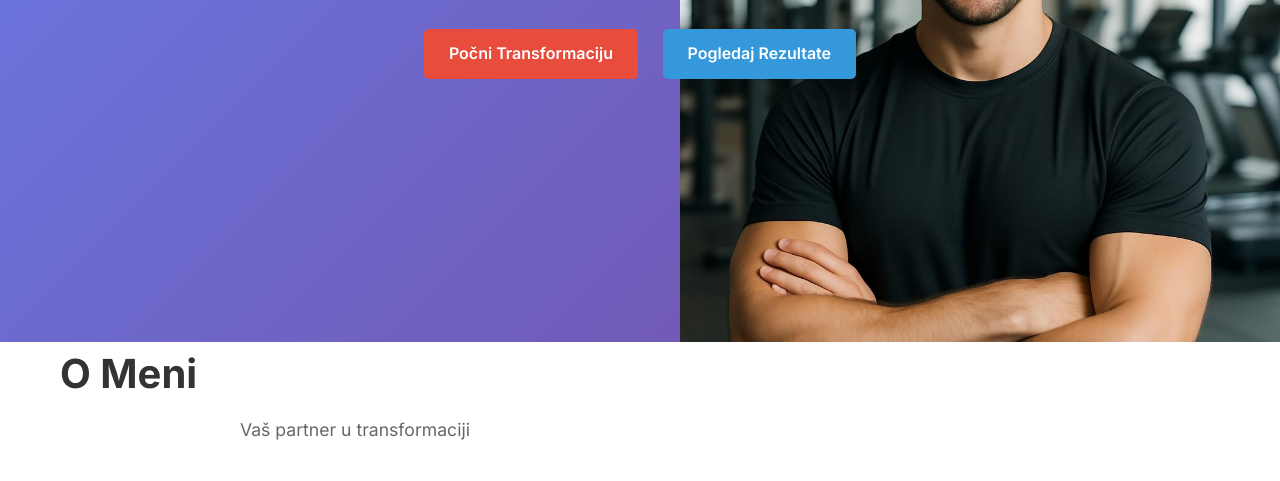
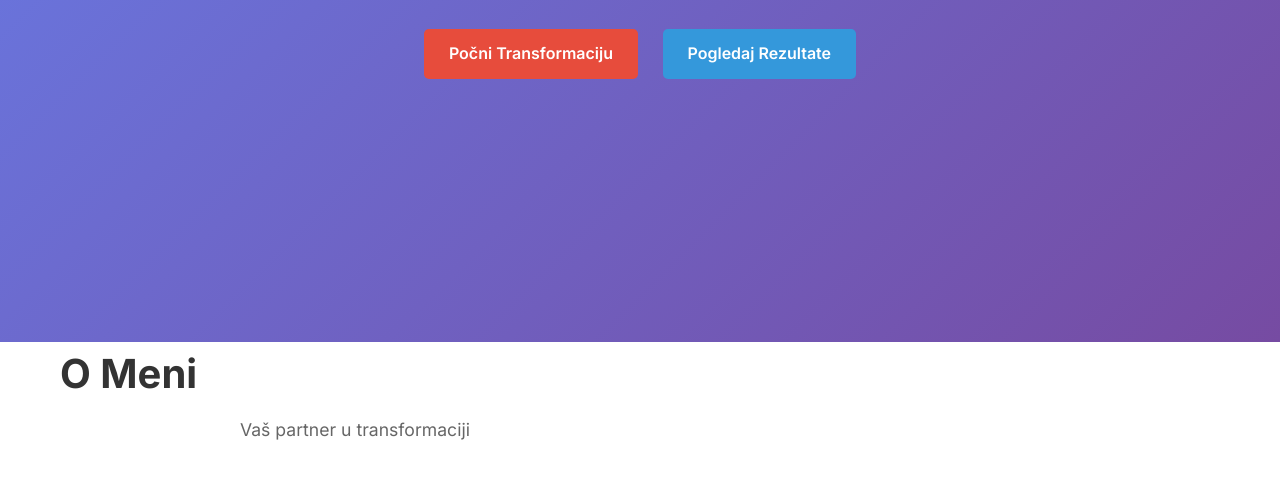
Before and after one commit to Matijaasajt123/goran-fitness-landing, a plain HTML site: page index.html in a window 1280 px wide. Shown: the part 458-939 px from the top of the page. Drawn offline with Linux system fonts and the light colour scheme.

Commit message:
Update index.html

```diff
--- a/index.html
+++ b/index.html
@@ -43,9 +43,7 @@
             </div>
         </div>
     </div>
-        <div class="hero-image">
-            <img src="goran-profile.jpg" alt="Goran Radmilović">
-        </div>
+    <!-- Uklonjen <div class="hero-image"> -->
 </section>
 
     <!-- About Section -->
```
Lines whose indentation alone changed are shown as unchanged.
